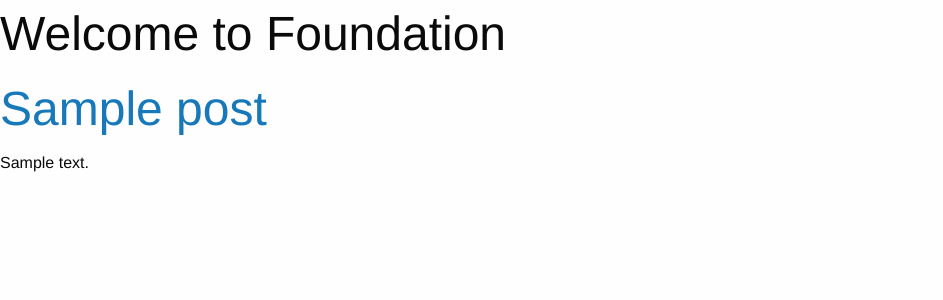
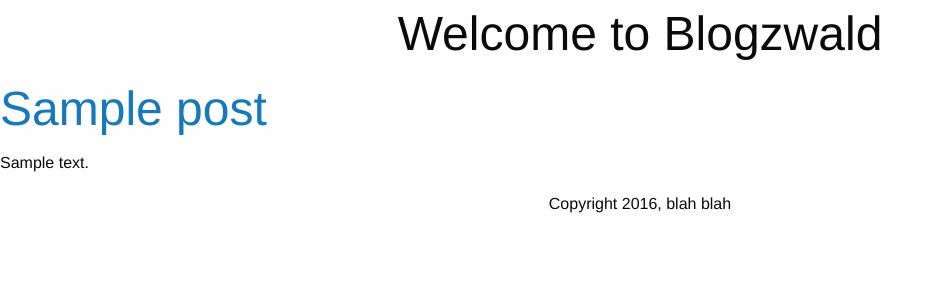
Before and after one commit to gazwald/blog, a Django app: page /posts/ in a window 1280 px wide. Shown: the top 300 px of the page, without its empty margins (0-943 px from the left). Run offline with Django 3.2, Linux system fonts and the light colour scheme; tables that the repository leaves empty hold one stand-in row (values such as "Sample post"); some libraries are stand-ins or nearby versions.

Commit message:
Getting everything set for pushing to github.

```diff
--- a/posts/models.py
+++ b/posts/models.py
@@ -1,8 +1,13 @@
 from django.db import models
+from django.contrib.auth.models import User
 
 
 class Posts(models.Model):
+    author = models.ForeignKey(User)
     title = models.CharField(max_length=100)
     body = models.TextField()
     date_add = models.DateTimeField('Date added', auto_now=True)
     date_pub = models.DateTimeField('Date published', null=True, blank=True)
+
+    def __str__(self):
+        return self.title
--- a/templates/blog/base.html
+++ b/templates/blog/base.html
@@ -6,13 +6,24 @@
 		<link rel="stylesheet" href="https://cdnjs.cloudflare.com/ajax/libs/foundation/6.2.3/foundation.min.css">
 	</head>
 	<body>
+    <div class="row text-center">
+			<h1>Welcome to Blogzwald</h1>
+    </div>
     <div class="row">
-		<div class="large-12 columns">
-			<h1>Welcome to Foundation</h1>
+    </div>
+    <div class="row">
+		<div class="large-3 columns">
+		</div>
+		<div class="large-6 columns">
+		{% block content %}
+		{% endblock %}
+		</div>
+		<div class="large-3 columns">
 		</div>
     </div>
-    {% block content %}
-    {% endblock %}
+    <div class="row text-center">
+		Copyright 2016, blah blah
+    </div>
 	<script type="text/javascript" src="https://cdnjs.cloudflare.com/ajax/libs/jquery/3.0.0/jquery.js"></script>
 	<script type="text/javascript" src="https://cdnjs.cloudflare.com/ajax/libs/foundation/6.2.3/foundation.min.js"></script>
     <script>
```
Also changed, not shown: posts/migrations/0001_initial.py, posts/migrations/0002_auto_20160627_1011.py (deleted), posts/migrations/0003_auto_20160627_1012.py (deleted).
